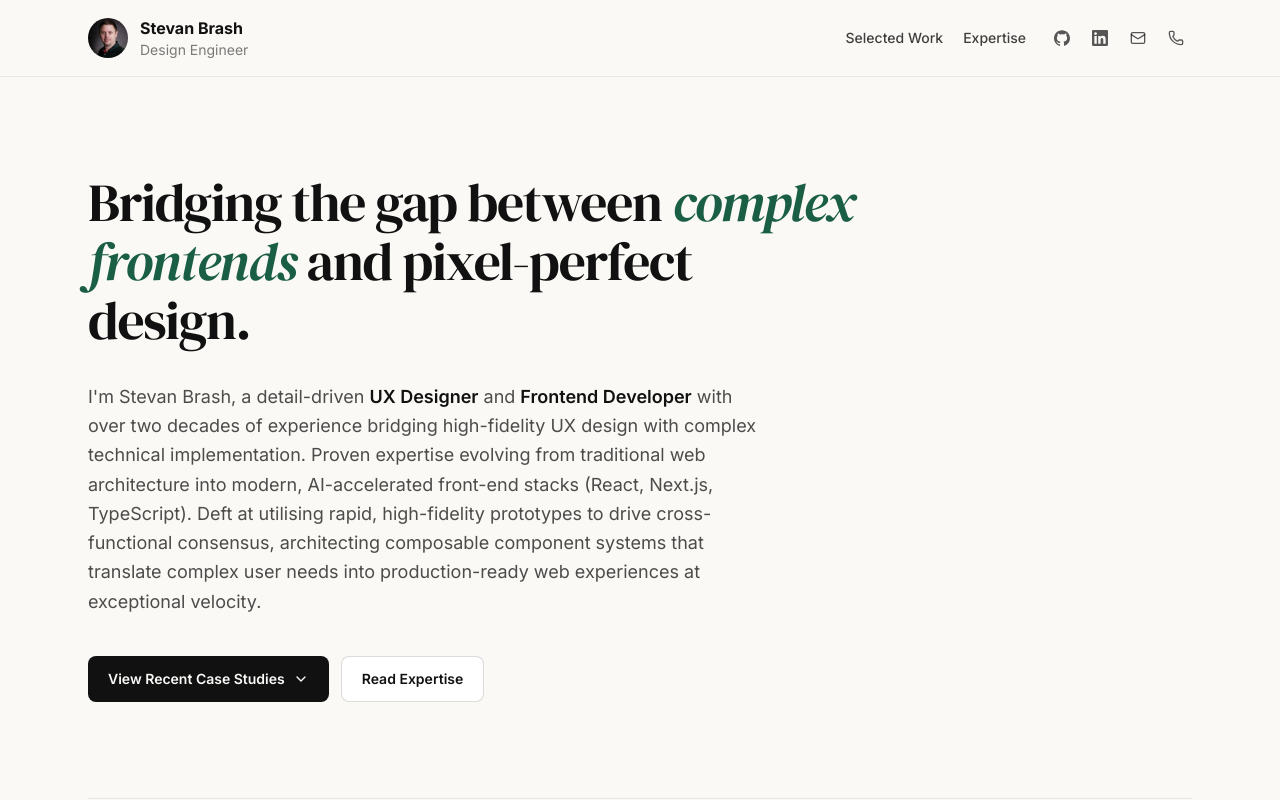
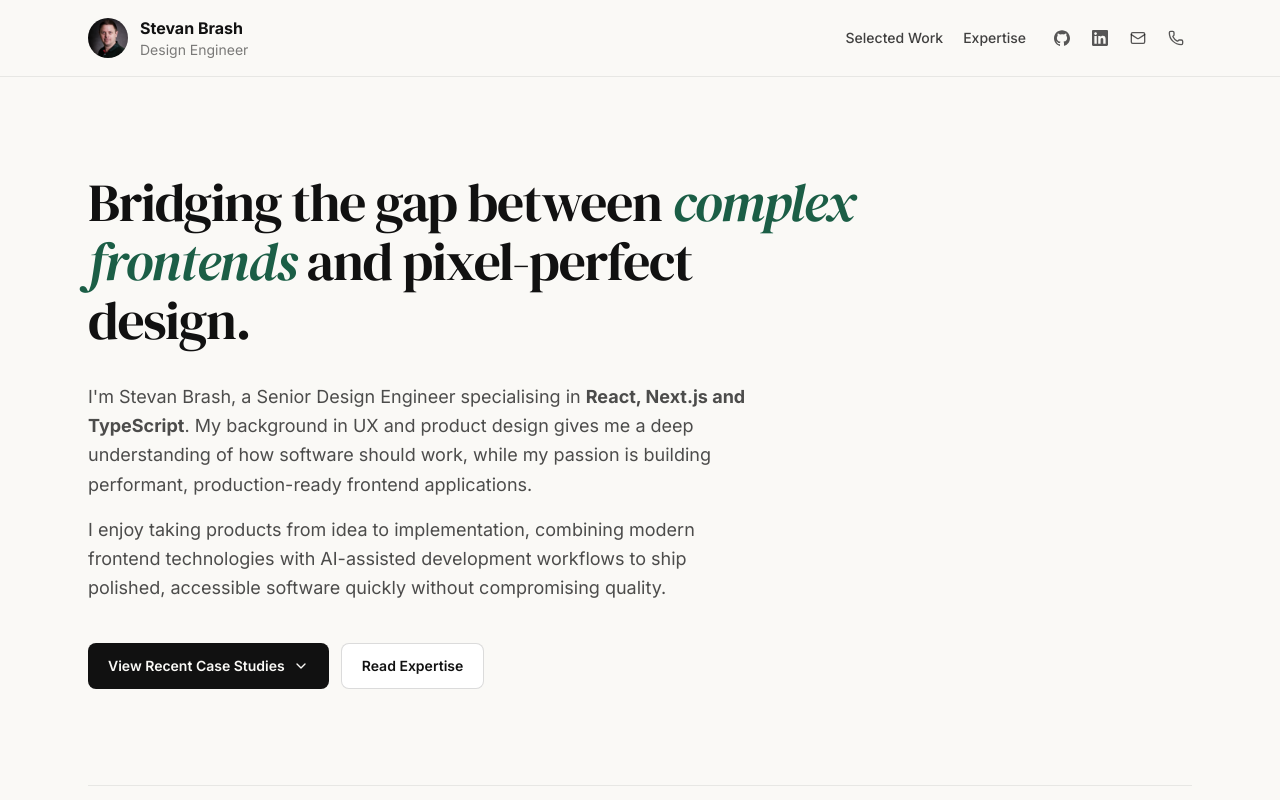
Before and after one commit to uxdevopstevan/portfolio, a React (Vite) app: page / in a window 1280 px wide. Shown: the top 800 px of the page. Built offline with nearby package versions, Linux system fonts and the light colour scheme.

Commit message:
Update homepage intro copy for Senior Design Engineer positioning.
Replace the hero bio with focused messaging on React, Next.js, TypeScript, and AI-assisted delivery.

```diff
--- a/src/pages/HomePage.jsx
+++ b/src/pages/HomePage.jsx
@@ -37,13 +37,18 @@ export function HomePage() {
             <em className="italic text-forest">complex frontends</em> and pixel-perfect design.
           </h1>
 
-          <p className="mt-8 max-w-2xl text-base leading-relaxed text-ink/75 sm:text-lg">
-            I&apos;m Stevan Brash, a detail-driven <strong className="font-semibold text-ink">UX Designer</strong> and <strong className="font-semibold text-ink">Frontend Developer</strong> with over two decades of experience bridging
-            high-fidelity UX design with complex technical implementation. Proven expertise evolving from traditional web
-            architecture into modern, AI-accelerated front-end stacks (React, Next.js, TypeScript). Deft at utilising
-            rapid, high-fidelity prototypes to drive cross-functional consensus, architecting composable component
-            systems that translate complex user needs into production-ready web experiences at exceptional velocity.
-          </p>
+          <div className="mt-8 max-w-2xl space-y-4 text-base leading-relaxed text-ink/75 sm:text-lg">
+            <p>
+              I&apos;m Stevan Brash, a Senior Design Engineer specialising in <b>React, Next.js and TypeScript</b>. My
+              background in UX and product design gives me a deep understanding of how software should work, while my
+              passion is building performant, production-ready frontend applications.
+            </p>
+            <p>
+              I enjoy taking products from idea to implementation, combining modern frontend technologies with
+              AI-assisted development workflows to ship polished, accessible software quickly without compromising
+              quality.
+            </p>
+          </div>
 
           <div className="mt-10 flex flex-wrap gap-3">
             <button
```
